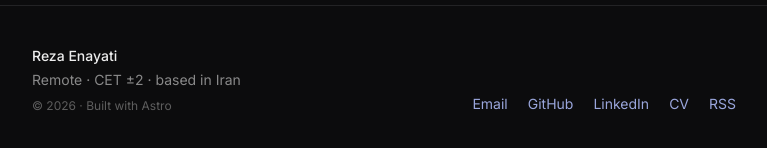
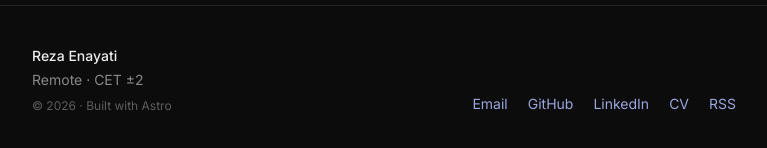
Before and after one commit to rezaenayati/rezaenayati.github.io, an Astro site: page /articles in a window 1280 px wide. Shown: the part 794-942 px from the top of the page, without its empty margins (256-1023 px from the left). Built offline with nearby package versions, Linux system fonts and the light colour scheme; Astro itself is replaced by a stand-in of ours.

Commit message:
Update location details in personal-website-brief.md, Footer.astro, and Hero.astro to remove specific country reference
- Modified the location information to maintain a more general description across multiple components.
- Ensured consistency in the presentation of location details on the website.

```diff
--- a/personal-website-brief.md
+++ b/personal-website-brief.md
@@ -135,7 +135,7 @@ The landing page is the primary entry. The dedicated index pages exist mainly fo
 
 - **Name:** Reza Enayati
 - **Tagline / role:** Senior Backend Engineer · AI / LLM
-- **Location:** Remote · CET ±2 · based in Iran
+- **Location:** Remote · CET ±2
 - **Email:** enayatii.reza@gmail.com
 - **LinkedIn:** https://www.linkedin.com/in/reza-enayati/
 - **GitHub:** https://github.com/rezaenayati
--- a/src/components/Footer.astro
+++ b/src/components/Footer.astro
@@ -11,7 +11,7 @@ const year = new Date().getFullYear();
   <div class="mx-auto max-w-3xl px-5 sm:px-6 lg:px-8 py-10 flex flex-col gap-6 sm:flex-row sm:items-end sm:justify-between text-sm text-[var(--color-muted)]">
     <div class="flex flex-col gap-1">
       <p class="text-[var(--color-fg)] font-medium">{SITE.name}</p>
-      <p class="text-[var(--color-subtle)]">Remote · CET ±2 · based in Iran</p>
+      <p class="text-[var(--color-subtle)]">Remote · CET ±2</p>
       <p class="text-[var(--color-faint)] text-xs mt-1">© {year} · Built with Astro</p>
     </div>
 
--- a/src/components/Hero.astro
+++ b/src/components/Hero.astro
@@ -56,6 +56,6 @@ import { SITE } from "~/lib/meta.ts";
       </a>
     </li>
     <li aria-hidden="true" class="text-[var(--color-faint)]">·</li>
-    <li class="text-[var(--color-subtle)]">Remote · CET ±2 · Iran</li>
+    <li class="text-[var(--color-subtle)]">Remote · CET ±2</li>
   </ul>
 </section>
```
